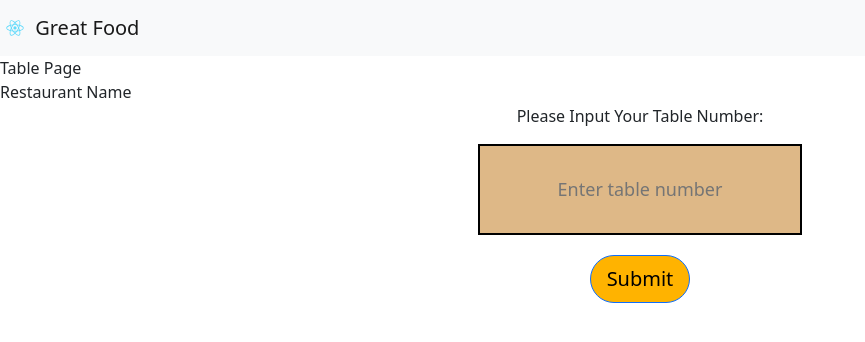
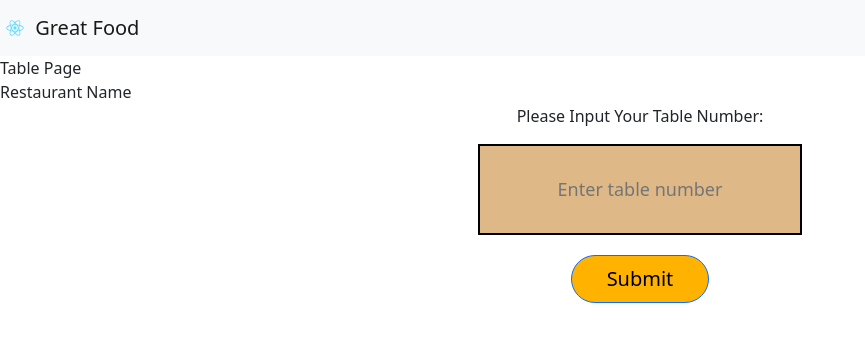
Before and after one commit to hingfei/qr-food-ordering, a React (Create React App) app: page / in a window 1280 px wide. Shown: the top 342 px of the page, without its empty margins (0-865 px from the left). Built offline with nearby package versions, Linux system fonts and the light colour scheme.

Commit message:
button style

```diff
--- a/src/views/TableNumber/TableNumberButton.css
+++ b/src/views/TableNumber/TableNumberButton.css
@@ -7,4 +7,6 @@
     background-color: #FFB300;
     color: black;
     border-radius: 50in;
+    padding-left: 35px;
+    padding-right: 35px;
 }
```
